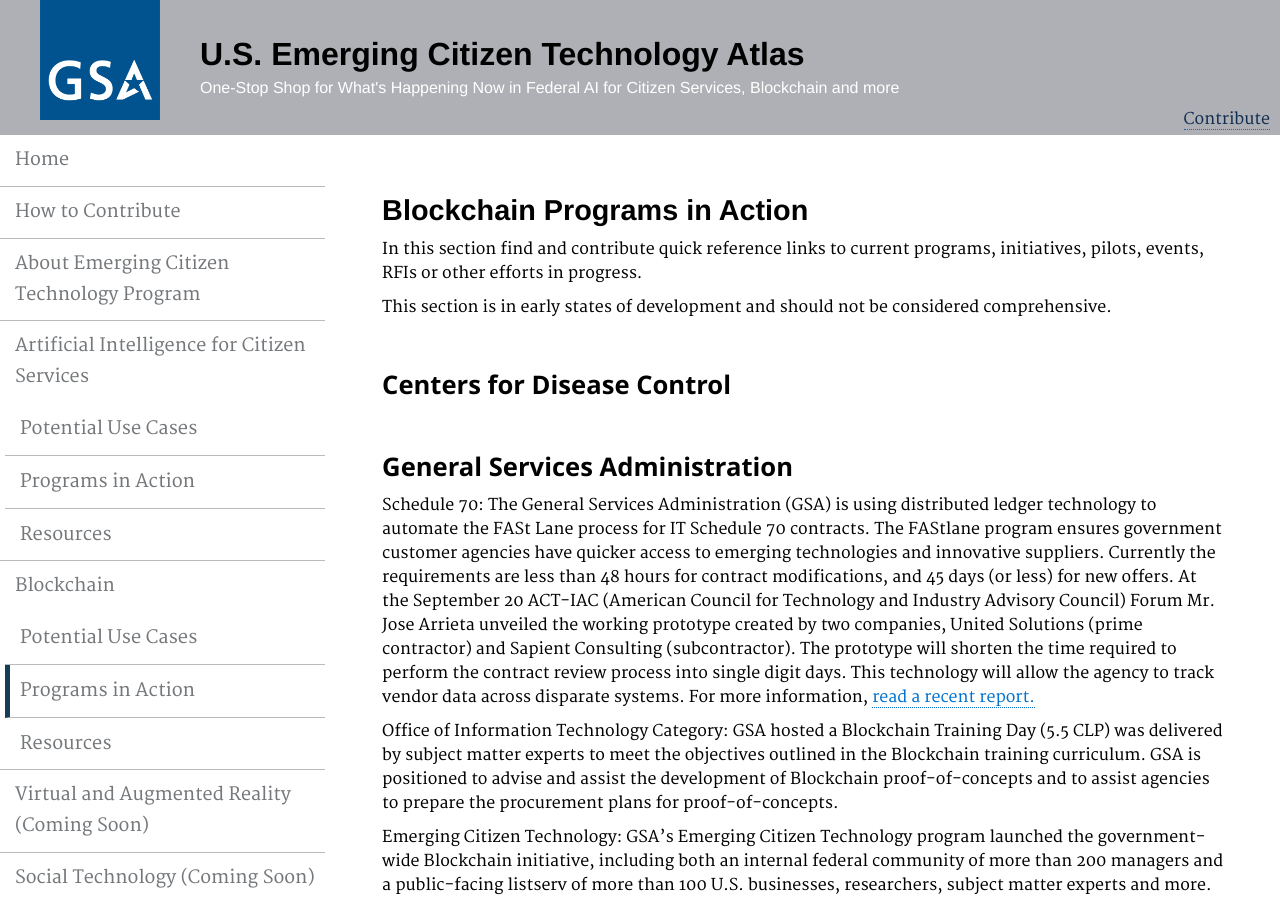
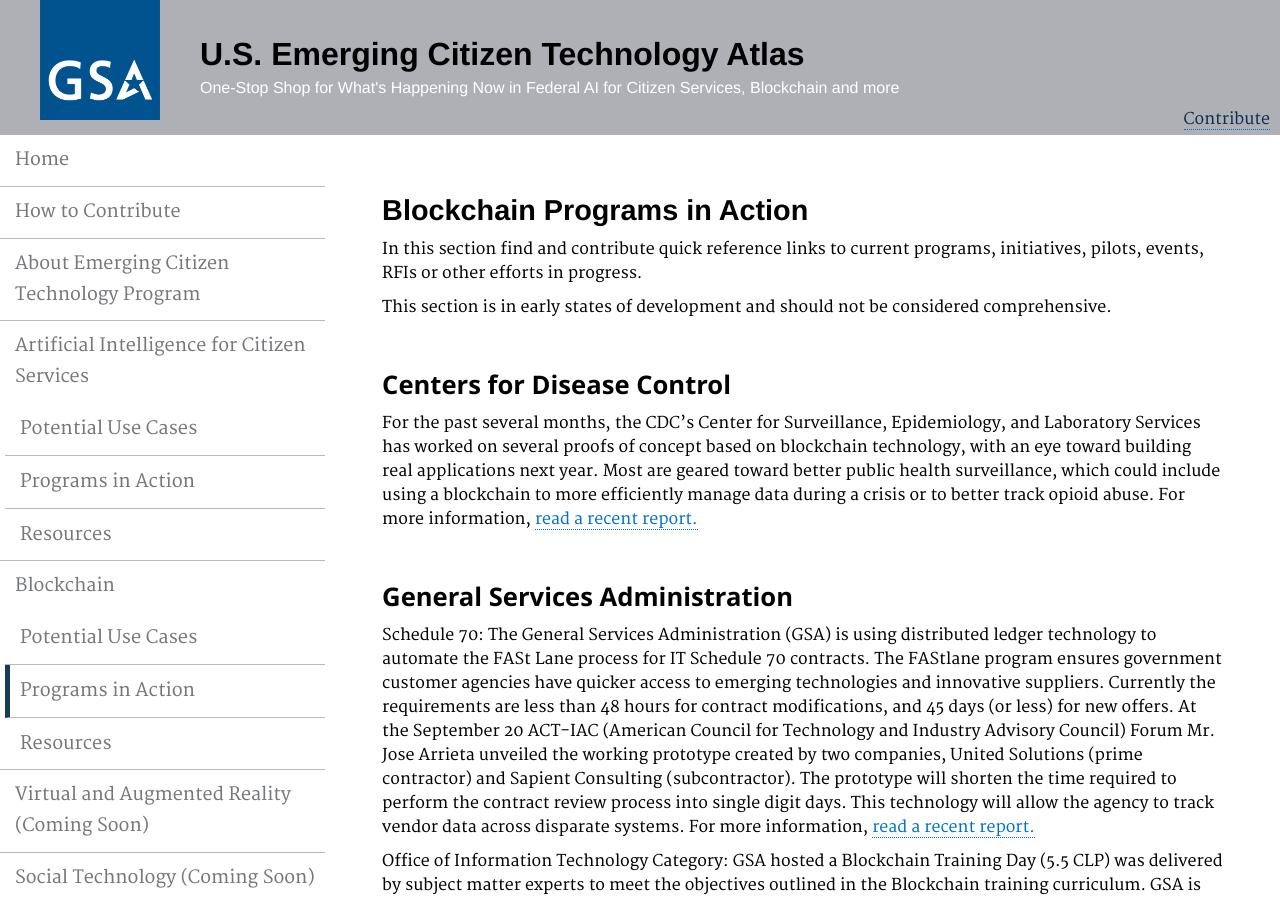
Before and after one commit to GSA/emerging-technology-atlas, a Jekyll site: the page built from pages/blockchain-programs.md, in a window 1280 px wide and 900 px high. Built offline with Jekyll 4.4.1, drawn with Linux system fonts in a browser that asks for light colours.

Commit message:
Update blockchain-programs.md

```diff
--- a/pages/blockchain-programs.md
+++ b/pages/blockchain-programs.md
@@ -12,6 +12,7 @@ description: ""
 <p> This section is in early states of development and should not be considered comprehensive.</p>
 
 ### Centers for Disease Control
+For the past several months, the CDC’s Center for Surveillance, Epidemiology, and Laboratory Services has worked on several proofs of concept based on blockchain technology, with an eye toward building real applications next year. Most are geared toward better public health surveillance, which could include using a blockchain to more efficiently manage data during a crisis or to better track opioid abuse. For more information, <a href="https://www.technologyreview.com/s/608959/why-the-cdc-wants-in-on-blockchain/">read a recent report.</a>
 
 ### General Services Administration
 Schedule 70: The General Services Administration (GSA) is using distributed ledger technology to automate the FASt Lane process for IT Schedule 70 contracts. The FAStlane program ensures government customer agencies have quicker access to emerging technologies and innovative suppliers. Currently the requirements are less than 48 hours for contract modifications, and 45 days (or less) for new offers. At the September 20 ACT-IAC (American Council for Technology and Industry Advisory Council) Forum Mr. Jose Arrieta unveiled the working prototype created by two companies, United Solutions (prime contractor) and Sapient Consulting (subcontractor). The prototype will shorten the time required to perform the contract review process into single digit days. This technology will allow the agency to track vendor data across disparate systems. For more information, <a href="https://fcw.com/blogs/lectern/2017/10/comment-kelman-gsa-blockchain.aspx">read a recent report.</a>
```
